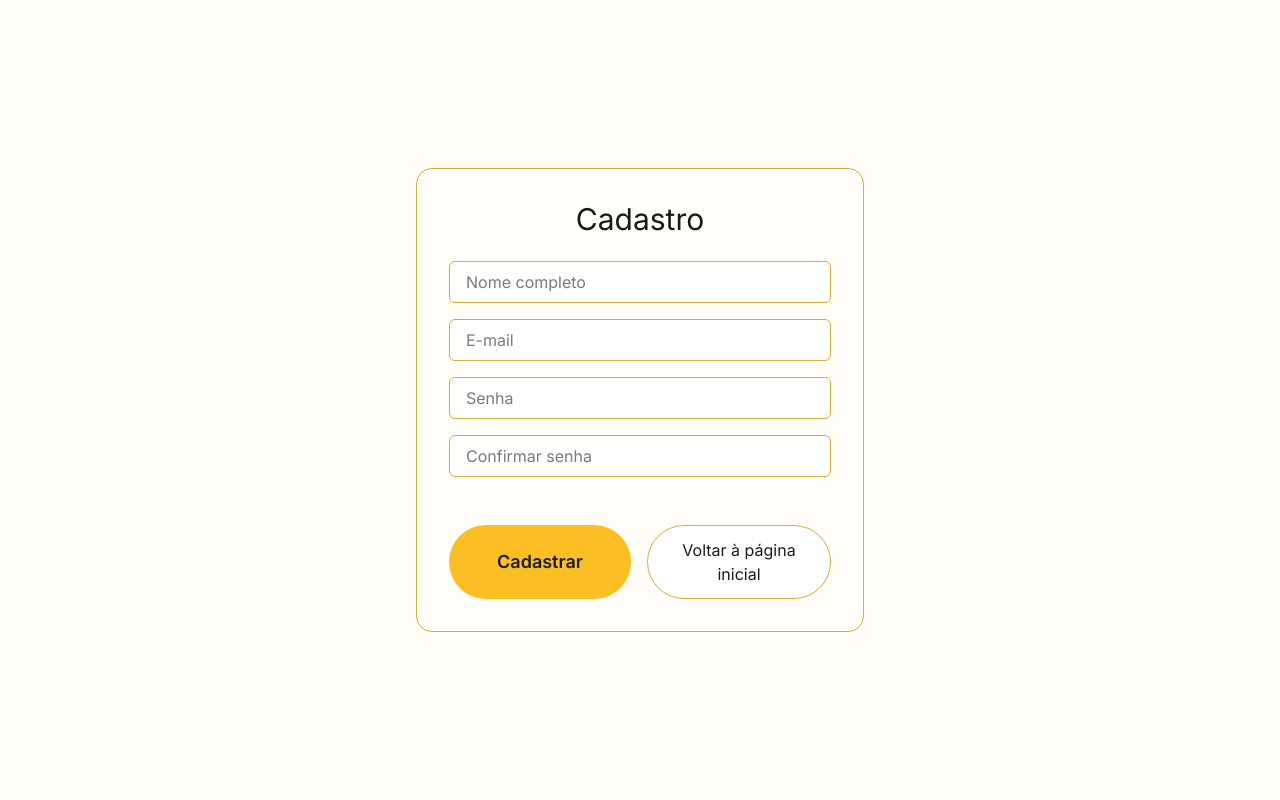
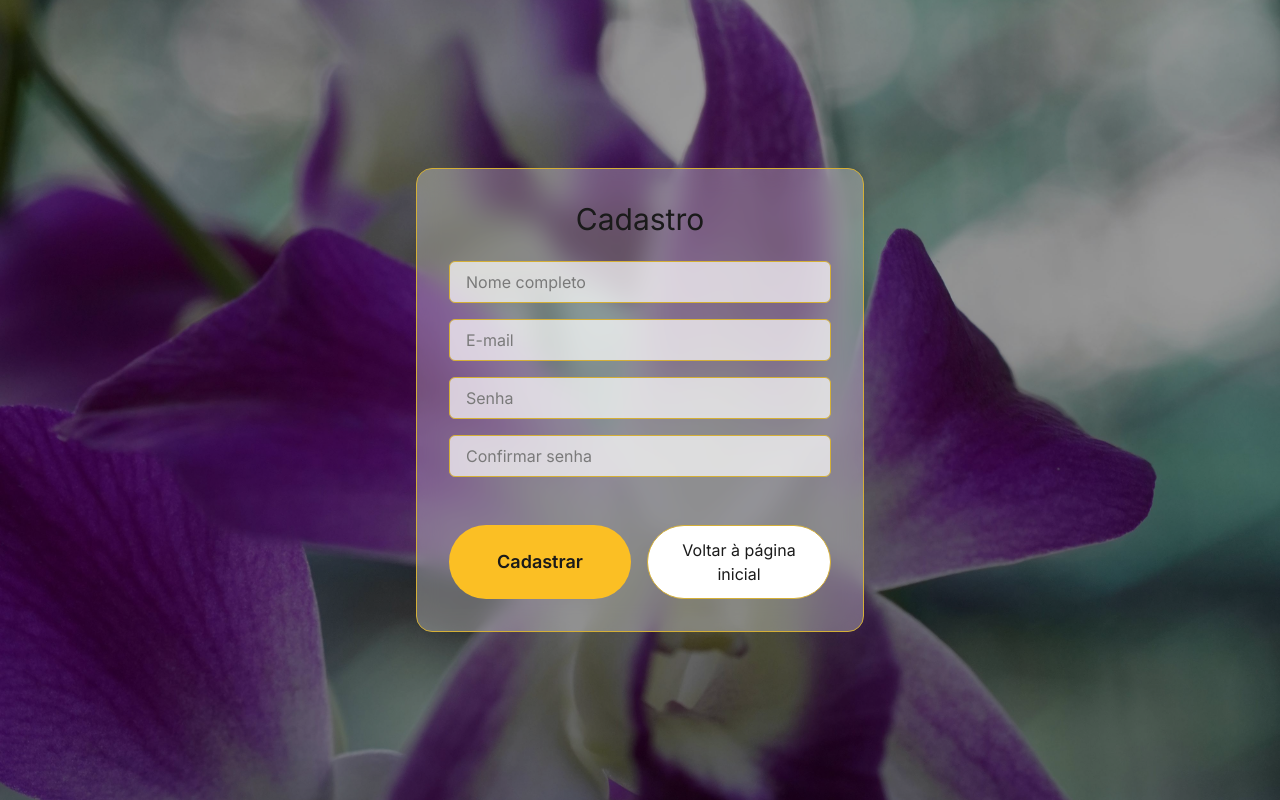
Before and after one commit to KalmiroN/Parfun-Imports, a React (Vite) app in the folder frontend/: page /register in a window 1280 px wide. Built offline with nearby package versions, Linux system fonts and the light colour scheme; a web font is replaced by a local one.

Commit message:
ajustando imagens de background

```diff
--- a/frontend/src/pages/register.jsx
+++ b/frontend/src/pages/register.jsx
@@ -2,9 +2,17 @@ import { Link } from "react-router-dom";
 
 export default function Register() {
   return (
-    <main className="min-h-screen flex items-center justify-center bg-brand-bg transition-colors duration-500 relative">
+    <main
+      className="min-h-screen flex items-center justify-center bg-cover bg-center relative"
+      style={{
+        backgroundImage: "url('/images/background_files/Orquidea.jpg')",
+      }}
+    >
+      {/* Overlay escuro para contraste */}
+      <div className="absolute inset-0 bg-black/40" />
+
       {/* Container com efeito vidro */}
-      <div className="w-full max-w-md p-8 rounded-2xl bg-white/30 backdrop-blur-md border border-brand-border shadow-soft">
+      <div className="relative w-full max-w-md p-8 rounded-2xl bg-white/30 backdrop-blur-md border border-brand-border shadow-soft">
         <h2 className="font-display text-3xl text-brand-text text-center mb-6 transition-colors duration-500">
           Cadastro
         </h2>
```
